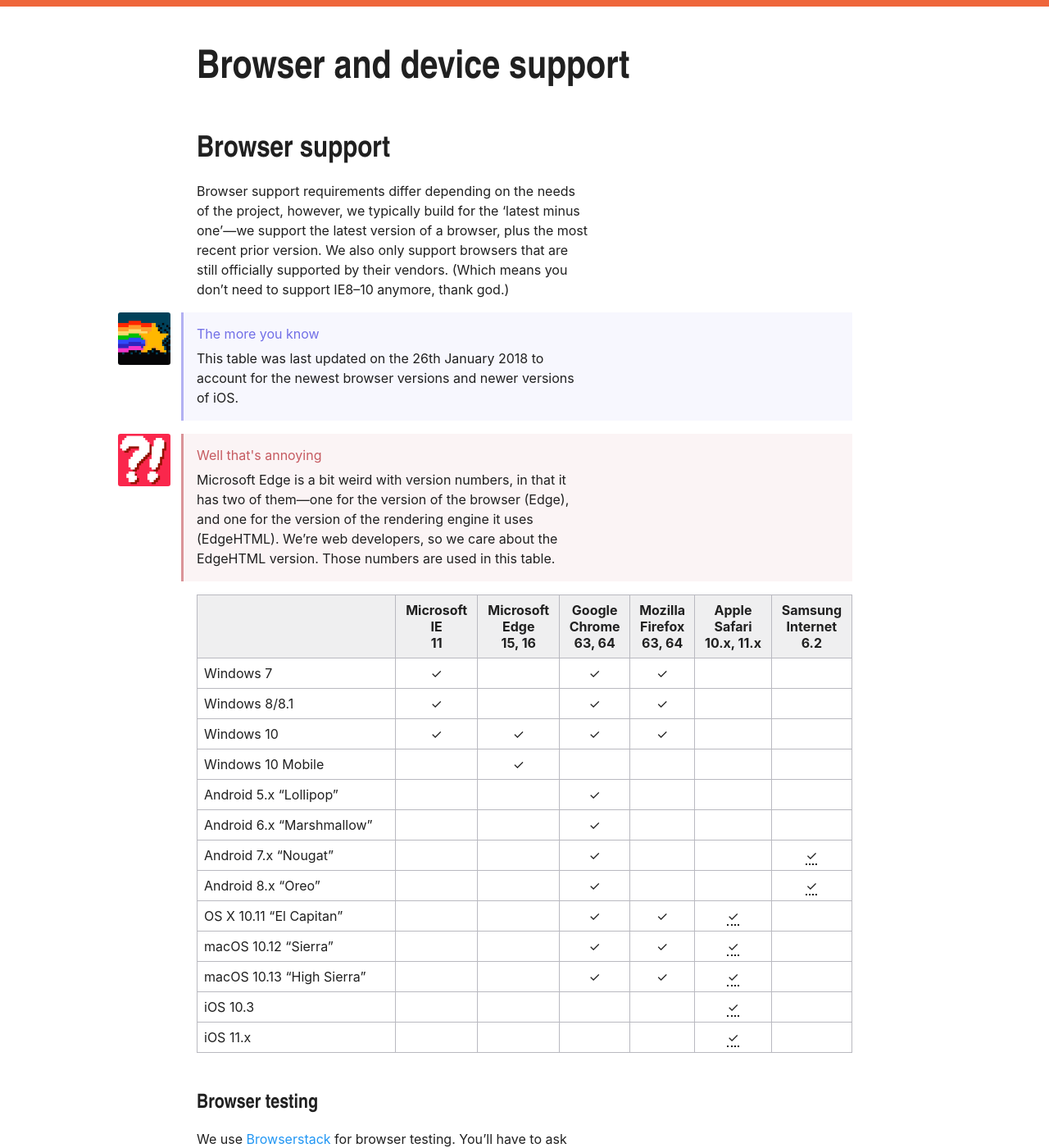
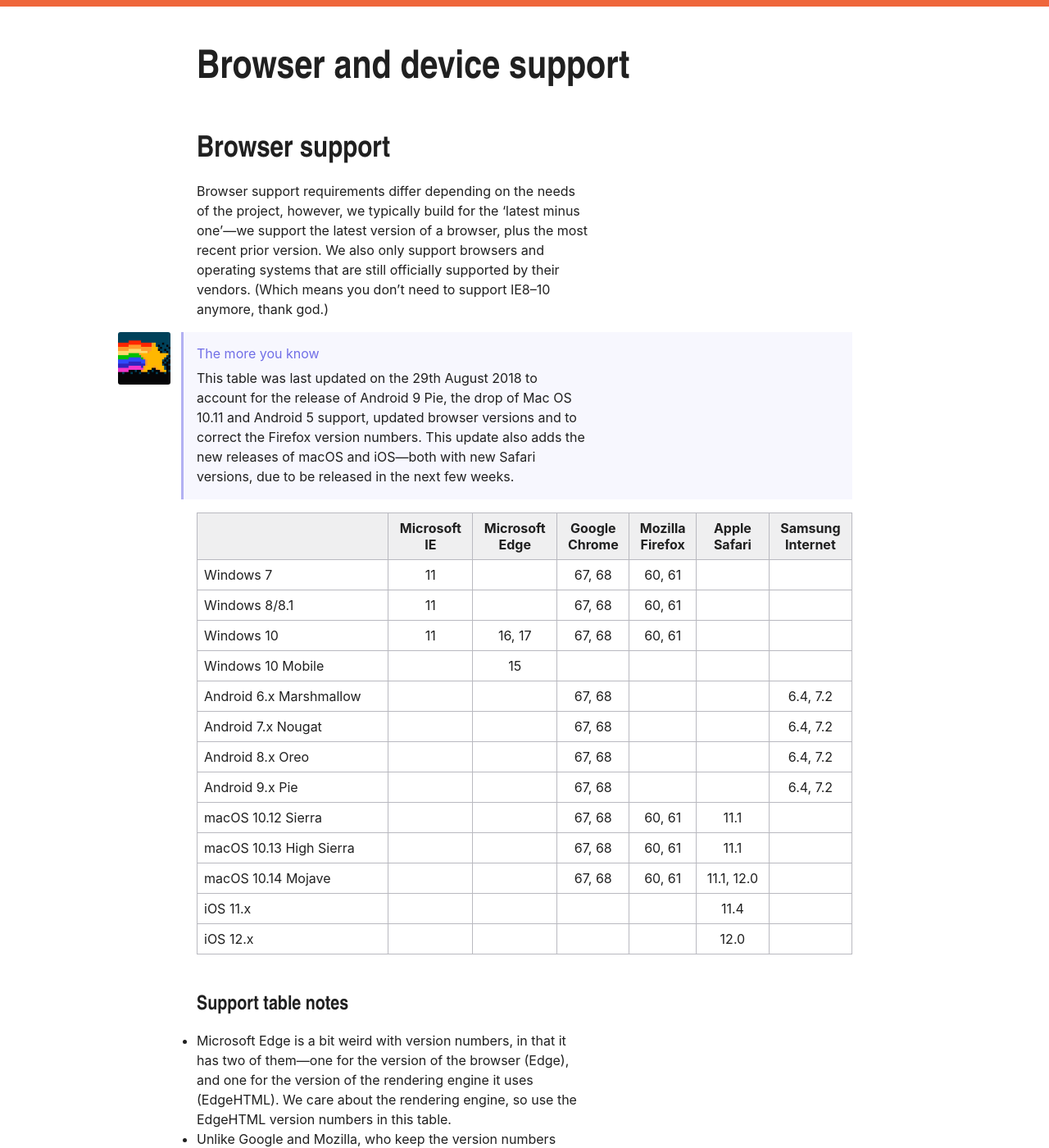
Before and after one commit to querkmachine/FSFrontEndDocs, a Jekyll site: the page built from tools/browser-support.md, in a window 1280 px wide and 1400 px high. Shown: the whole window at 82% size. Built offline with Jekyll 4.4.1, drawn with Linux system fonts in a browser that asks for light colours; some web fonts are replaced; some of the changed text lies outside the part shown.

Commit message:
Overhaul and update browser support table

```diff
--- a/tools/browser-support.md
+++ b/tools/browser-support.md
@@ -5,31 +5,34 @@
 
 ## Browser support
 
-Browser support requirements differ depending on the needs of the project, however, we typically build for the 'latest minus one'—we support the latest version of a browser, plus the most recent prior version. We also only support browsers that are still officially supported by their vendors. (Which means you don't need to support IE8–10 anymore, thank god.)
+Browser support requirements differ depending on the needs of the project, however, we typically build for the 'latest minus one'—we support the latest version of a browser, plus the most recent prior version. We also only support browsers and operating systems that are still officially supported by their vendors. (Which means you don't need to support IE8–10 anymore, thank god.)
 
 <aside class="aside aside--tangent">
-This table was last updated on the 26th January 2018 to account for the newest browser versions and newer versions of iOS.
+This table was last updated on the 29th August 2018 to account for the release of Android 9 Pie, the drop of Mac OS 10.11 and Android 5 support, updated browser versions and to correct the Firefox version numbers. This update also adds the new releases of macOS and iOS—both with new Safari versions, due to be released in the next few weeks.
 </aside>
 
-<aside class="aside aside--issue">
-Microsoft Edge is a bit weird with version numbers, in that it has two of them—one for the version of the browser (Edge), and one for the version of the rendering engine it uses (EdgeHTML). We're web developers, so we care about the EdgeHTML version. Those numbers are used in this table.
-</aside>
+|  |Microsoft<br>IE|Microsoft<br>Edge|Google<br>Chrome|Mozilla<br>Firefox|Apple<br>Safari|Samsung<br>Internet|
+|:------------------------|:-:|:----:|:----:|:----:|:--------:|:------:|
+|Windows 7                |11 |      |67, 68|60, 61|          |        |
+|Windows 8/8.1            |11 |      |67, 68|60, 61|          |        |
+|Windows 10               |11 |16, 17|67, 68|60, 61|          |        |
+|Windows 10 Mobile        |   |15|      |      |          |        |
+|Android 6.x Marshmallow  |   |      |67, 68|      |          |6.4, 7.2|
+|Android 7.x Nougat       |   |      |67, 68|      |          |6.4, 7.2|
+|Android 8.x Oreo         |   |      |67, 68|      |          |6.4, 7.2|
+|Android 9.x Pie          |   |      |67, 68|      |          |6.4, 7.2|
+|macOS 10.12 Sierra       |   |      |67, 68|60, 61|11.1      |        |
+|macOS 10.13 High Sierra  |   |      |67, 68|60, 61|11.1      |        |
+|macOS 10.14 Mojave       |   |      |67, 68|60, 61|11.1, 12.0|        |
+|iOS 11.x                 |   |      |      |      |11.4      |        |
+|iOS 12.x                 |   |      |      |      |12.0      |        |
 
-|  |Microsoft<br>IE<br>11|Microsoft<br>Edge<br>15, 16|Google<br>Chrome<br>63, 64|Mozilla<br>Firefox<br>63, 64|Apple<br>Safari<br>10.x, 11.x|Samsung<br>Internet<br>6.2|
-|:-|:-:|:-:|:-:|:-:|:-:|:-:|:-:|
-|Windows 7                |✓| |✓|✓| | |
-|Windows 8/8.1            |✓| |✓|✓| | |
-|Windows 10               |✓|✓|✓|✓| | |
-|Windows 10 Mobile        | |✓| | | | |
-|Android 5.x "Lollipop"   | | |✓| | | |
-|Android 6.x "Marshmallow"| | |✓| | | |
-|Android 7.x "Nougat"     | | |✓| | |<abbr title="Where applicable">✓</abbr>|
-|Android 8.x "Oreo"       | | |✓| | |<abbr title="Where applicable">✓</abbr>|
-|OS X 10.11 "El Capitan"  | | |✓|✓|<abbr title="Safari 10.1, 11">✓</abbr>| |
-|macOS 10.12 "Sierra"     | | |✓|✓|<abbr title="Safari 10.1, 11">✓</abbr>| |
-|macOS 10.13 "High Sierra"| | |✓|✓|<abbr title="Safari 11 only">✓</abbr>| |
-|iOS 10.3                 | | | | |<abbr title="Safari 10.3, 11">✓</abbr>| |
-|iOS 11.x                 | | | | |<abbr title="Safari 11.x only">✓</abbr>| |
+### Support table notes
+
+* Microsoft Edge is a bit weird with version numbers, in that it has two of them—one for the version of the browser (Edge), and one for the version of the rendering engine it uses (EdgeHTML). We care about the rendering engine, so use the EdgeHTML version numbers in this table.
+* Unlike Google and Mozilla, who keep the version numbers consistent between desktop and mobile versions of their browsers, the version numbers for the latest editions of Safari may differ between platforms.
+* Apple and Samsung use different versioning systems compared to other browser vendors. Whilst most manufacturers will increment the major browser version when introducing significant changes, Apple and Samsung will happily introduce major changes in minor version increments. The table below includes minor version numbers for those manufacturers.
+* Samsung Internet jumped from version 6.4 to 7.2. There were no publicly available 7.0 or 7.1 releases.
 
 ### Browser testing
 
@@ -37,41 +40,4 @@
 
 ## Device support
 
-Our device testing methods are a lot more freeform. We have a number of devices which can be found both in the device drawer and with Kim, but don’t worry about finding every edge case yourself—that’s a job that the QA team will carry out for you.
-
-<!--
-
-### Device testing
-
-These are the devices we currently have available to test. **This list is incomplete. The devices and OS versions may not be accurate.**
-
-#### Felinesoft Device Lab
-
-|Manufacturer|Model|Operating system|Released|
-|:-----------|:----|:---------------|:-------|
-|Apple|iPhone 5S|iOS 9.x|2013|
-|Apple|iPhone 6 Plus|iOS 9.x|2014|
-|Apple|iPad|iOS 5.x|2010|
-|Apple|iPad 2|iOS 9.x|2011|
-|Apple|iPad Mini 2|iOS 9.x|2013|
-|BlackBerry|Z10|BlackBerry 10|2013|
-|Google/Asus|Nexus 7|Android x.x|2013|
-|Samsung|Galaxy S5|Android 6.x|2014|
-
-#### Kim's Device Lab
-
-These devices belong to Kim and not Felinesoft, however, are available for internal testing purposes. Note that not all devices may be available at any one time.
-
-|Manufacturer|Model|Operating system|Released|
-|:-----------|:----|:---------------|:-------|
-|Amazon|Kindle Fire (5th generation)|Fire OS 5 (fork of Android 5.0)|2015|
-|Amazon|Kindle 7|Kindle firmware 5.6.5|2014|
-|Apple|iPhone 6|iOS 10.x|2014|
-|Apple|iPad 2|iOS 9.1|2011|
-|BLU|Win JR|Windows Phone 8.1|2014|
-|HTC|One M8|Android 5.0|2014|
-|LG|GT540 Optimus|Android 2.1|2010|
-|Nintendo|New Nintendo 3DS|Nintendo 3DS system software 10.x|2015|
-|Sony|Xperia S|Android 4.4|2012|
-
--->
+Our device testing methods are a lot more freeform. We have a number of devices which can be found both in the device drawer (by Ben F) and with Kim, but don’t worry about finding every edge case yourself—that’s a job that the QA team will carry out for you.
```
